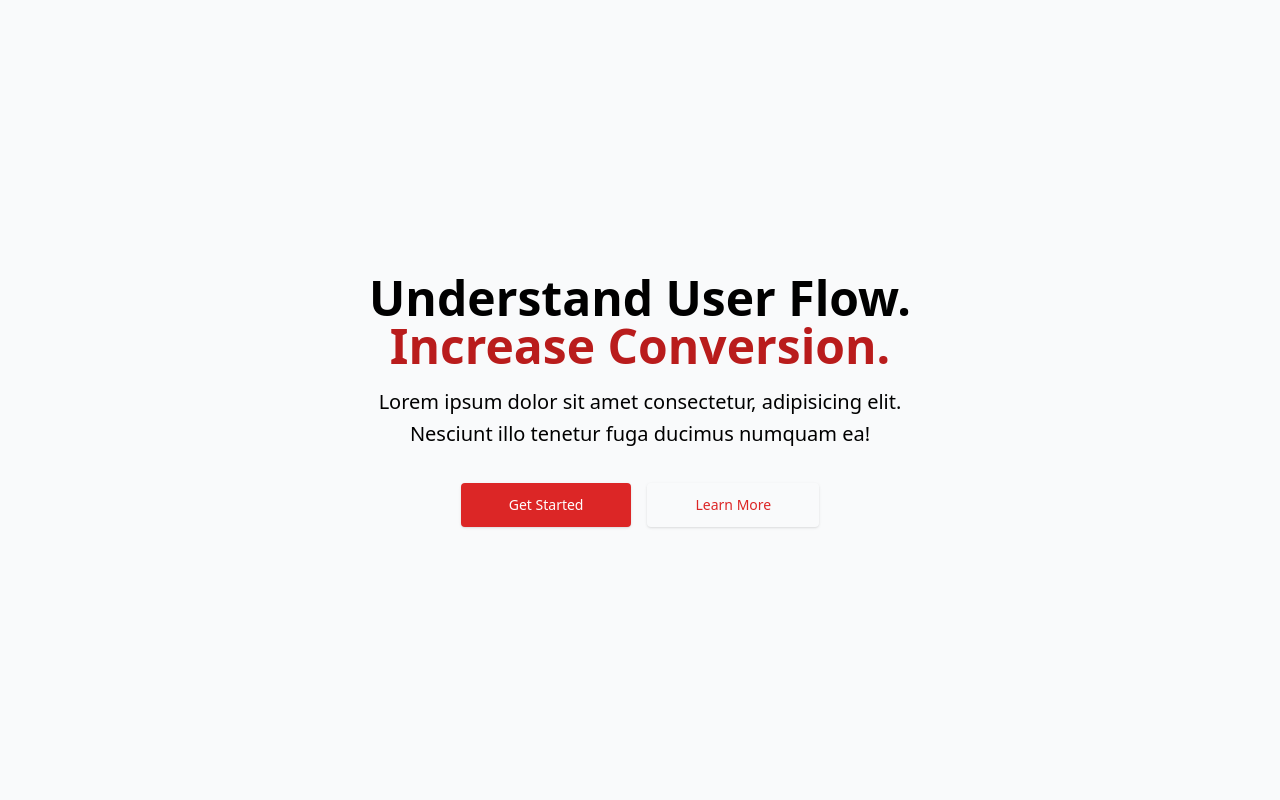
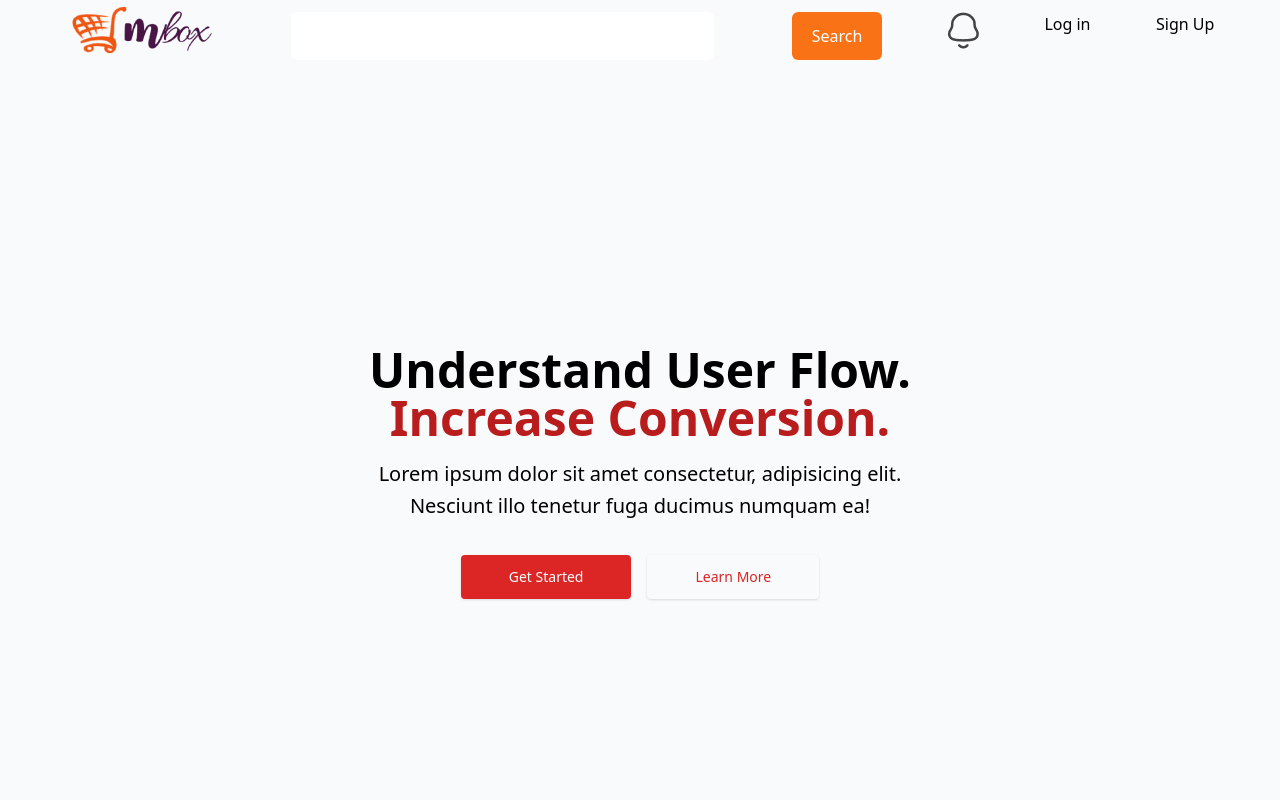
Before and after one commit to mbox-project/mbox-user, a React (Create React App) app: page / in a window 1280 px wide. Shown: the top 800 px of the page. Built offline with nearby package versions, Linux system fonts and the light colour scheme.

Commit message:
created and added the NavBar Component to the Landing Page

```diff
--- /dev/null
+++ b/src/components/NavBar.js
@@ -0,0 +1,37 @@
+import React from "react";
+import logo from "../assets/images/mainlogo.png";
+import bell from "../assets/images/bell.png";
+const NavBar = () => {
+  const textHandler = () => {
+    console.log("hello");
+  };
+  return (
+    <div className="flex justify-evenly">
+      <div>
+        <img src={logo} className=" w-38 " />
+      </div>
+      <div>
+        <input
+          type="text"
+          onChange={textHandler}
+          className="m-3  py-3 px-24 rounded-md border-none"
+        />
+      </div>
+      <div>
+        <button className="bg-orange-500 py-3 px-5 rounded-md text-white mt-3">
+          Search
+        </button>
+      </div>
+      <div>
+        <img src={bell} className=" mt-3" />
+      </div>
+      <div className=" mt-3">
+        <p>Log in</p>
+      </div>
+      <div className=" mt-3">
+        <p>Sign Up</p>
+      </div>
+    </div>
+  );
+};
+export default NavBar;
--- a/src/pages/Landing/LandingPage.jsx
+++ b/src/pages/Landing/LandingPage.jsx
@@ -1,8 +1,10 @@
 import React from "react";
+import NavBar from "../../components/NavBar";
 
 const LandingPage = () => {
   return (
     <section className="bg-gray-50">
+      <NavBar />
       <div className="max-w-screen-xl px-4 py-32 mx-auto lg:h-screen lg:items-center lg:flex">
         <div className="max-w-xl mx-auto text-center">
           <h1 className="text-3xl font-extrabold sm:text-5xl">
```
Also changed, not shown: src/assets/images/bell.png (added), src/assets/images/mainlogo.png (added).
